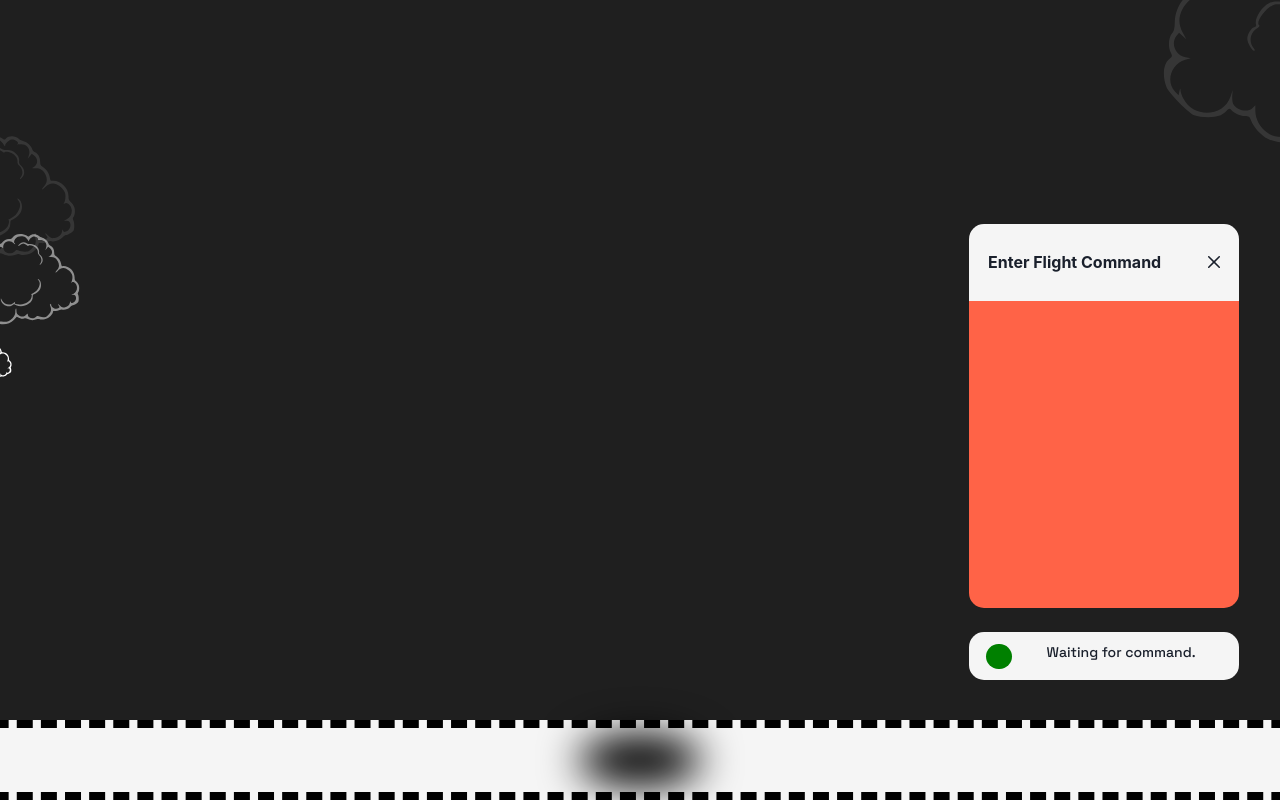
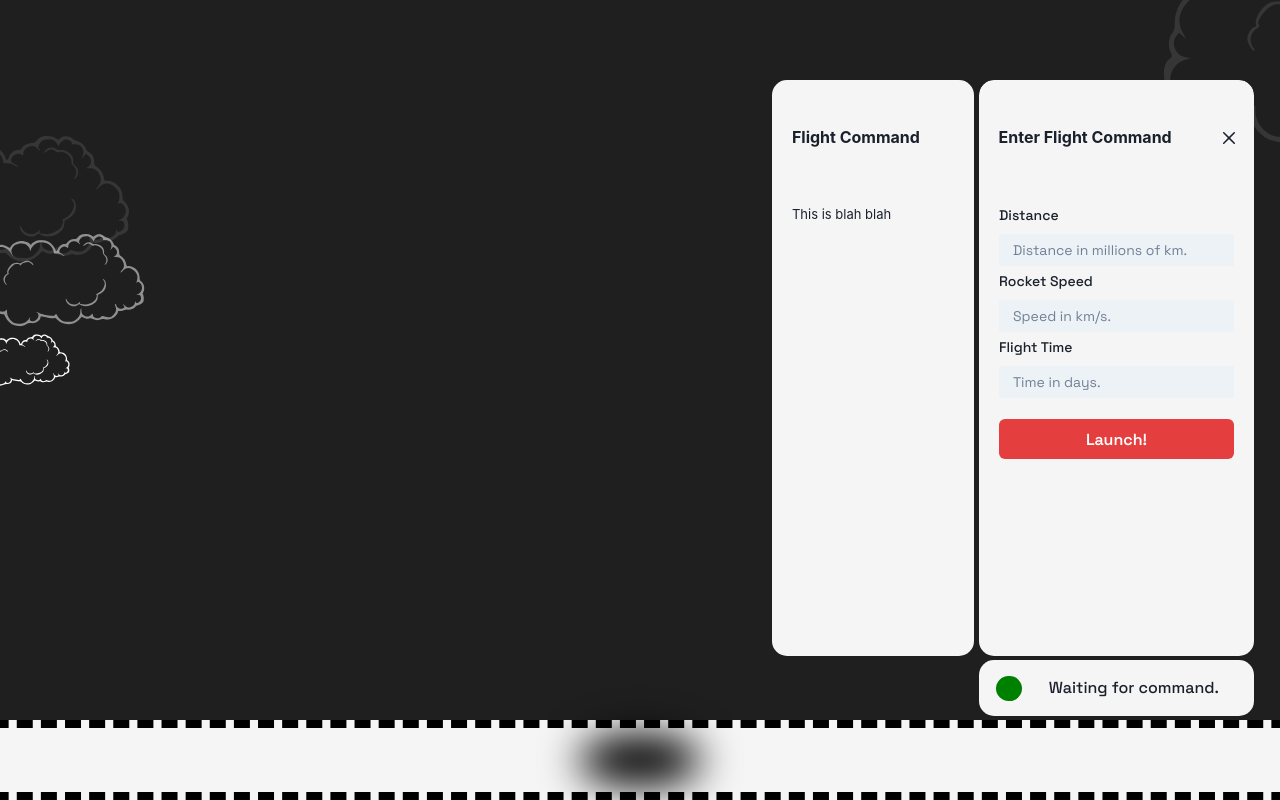
Before and after one commit to DarwisNarvaezDev/space-ship-adventure, a React (Create React App) app: page / in a window 1280 px wide. Both pictures are taken after a click on the element "Waiting for command.". Shown: the top 800 px of the page. Built offline with nearby package versions, Linux system fonts and the light colour scheme.

Commit message:
Progress on menu

```diff
--- a/src/components/Menu.tsx
+++ b/src/components/Menu.tsx
@@ -1,47 +1,90 @@
-import { Badge, Box, CloseButton, Flex, FormControl, FormHelperText, FormLabel, HStack, Heading, Radio, RadioGroup, ScaleFade, Tag, Text, useDisclosure } from "@chakra-ui/react";
+import { Badge, Box, CloseButton, Flex, FormControl, FormHelperText, FormLabel, HStack, Heading, Radio, RadioGroup, ScaleFade, Stack, Tag, Text, useDisclosure } from "@chakra-ui/react";
 import MenuStyles from '../styles/menu/menu.module.css'
 import React, { useState } from "react";
 import { CenteredProps } from "../styles/chakra/Props.tsx";
 import { Messages } from "../messages/Messages.tsx";
 import MenuCommandForm from "./menu/MenuCommandForm.tsx";
+import StatusContainer from "./menu/StatusContainer.tsx";
+import HintBox from "./menu/HintBox.tsx";
+import { MenuFormFieldNames } from "../interfaces/MenuForm.tsx";
+import { MenuHintBoxContent } from "../interfaces/MenuHintBoxContent.tsx";
 
 function Menu() {
 
-    const [statusText, setStatusText] = useState<string>('Waiting for command.')
+  const [statusText, setStatusText] = useState<string>(Messages.menu.waitingForCommand)
   const { isOpen, onToggle } = useDisclosure()
+  const [ menuHintBoxContent, setMenuHintBoxContent ] = useState<MenuHintBoxContent>({
+    title: "Flight Command",
+    content: "This is blah blah"
+  })
 
   const handleMouseOverStatusBadge = (evt: React.MouseEvent): void => {
-        if(!isOpen){
+    if (!isOpen) {
       setStatusText(Messages.menu.clickToEnterCommand)
-        }else{
+    } else {
       setStatusText(Messages.menu.clickToCloseForm)
     }
   }
 
-    const hanldeMouseLeaveStatusBadge = (evt: React.MouseEvent): void => {
+  const handleMouseLeaveStatusBadge = (evt: React.MouseEvent): void => {
     setStatusText(Messages.menu.waitingForCommand)
   }
 
   const handleClickStatusBadge = (evt: React.MouseEvent): void => {
-        if( isOpen ){
+    if (isOpen) {
       setStatusText(Messages.menu.waitingForCommand)
-        }else{
+    } else {
       setStatusText(Messages.menu.clickToCloseForm)
     }
     onToggle()
   }
 
+  const handleFormInputClick = (evt: React.MouseEvent): void => {
+    const clickedField = evt.target.name
+
+    switch( clickedField ){
+      case MenuFormFieldNames.distance:
+        setMenuHintBoxContent({
+          title: "Distance",
+          content: "This is blah blah"
+        })
+        break;
+      case MenuFormFieldNames.rocketSpeed:
+        setMenuHintBoxContent({
+          title: "Rocket Speed",
+          content: "This is blah blah"
+        })
+        break;
+      case MenuFormFieldNames.flightTime:
+          setMenuHintBoxContent({
+            title: "Flight Time",
+            content: "This is blah blah"
+          })
+          break;
+    }
+
+  }
+
   return (
+    <Flex
+      id="menuWrapper"
+      width={"500px"}
+      height={"80%"}
+      zIndex={"99999"}
+      position={"absolute"}
+      right={"10%"}
+      bottom={"10%"}
+      justifyContent={"right"}
+    >
+      { isOpen && (<HintBox
+        hintBoxContent={menuHintBoxContent}
+      />)}
       <Flex
         id='menu'
         className={MenuStyles.menu}
         as={"section"}
-            position={"absolute"}
-            // bg={"whitesmoke"}
-            width={"300px"}
-            height={"60%"}
-            right={"10%"}
-            bottom={"12%"}
+        width={"55%"}
+        height={"100%"}
         zIndex={"999999"}
         borderRadius={"15px"}
         flexDir={"column"}
@@ -49,65 +92,17 @@ function Menu() {
         {...CenteredProps}
       >
         <MenuCommandForm
+          isOpen={isOpen}
           onToggle={onToggle}
           handleClickStatusBadge={handleClickStatusBadge}
+          handleFormInputClick={handleFormInputClick}
         />
-            <Flex
-              id='statusContainer'
-              width={"100%"}
-              height={"20%"}
-              // bg={"green"}
-              {...CenteredProps}
-            >
-              <Tag
-                id='statusBadge'
-                w={"90%"}
-                h="50%"
-                borderRadius={"15px"}
-                display={"flex"}
-                {...CenteredProps}
-                bg={"whitesmoke"}
-                gap={2}
-                cursor={"pointer"}
-                onMouseOver={handleMouseOverStatusBadge}
-                onMouseLeave={hanldeMouseLeaveStatusBadge}
-                onClick={handleClickStatusBadge}
-              >
-                <Box
-                  id='statusLightWrapper'
-                  width={"10%"}
-                  h={"100%"}
-                  display={"flex"}
-                  {...CenteredProps}
-                >
-                  <Badge
-                    id='statusLight'
-                    as={"span"}
-                    w="100%"
-                    height={"25px"}
-                    borderRadius={"full"}
-                    bg={"green"}
-                  >
-                  </Badge>
-                </Box>
-                <Box
-                  id='statusLight'
-                  width={"80%"}
-                  h={"100%"}
-                  // bg={"blue"}
-                  display={"flex"}
-                  {...CenteredProps}
-                >
-                  <Text
-                    as="p"
-                    w={"90%"}
-                    h={"50%"}
-                    textAlign={"center"}
-                  >
-                    {statusText}
-                  </Text>
-                </Box>
-              </Tag>
+        <StatusContainer
+          handleMouseOverStatusBadge={handleMouseOverStatusBadge}
+          handleClickStatusBadge={handleClickStatusBadge}
+          handleMouseLeaveStatusBadge={handleMouseLeaveStatusBadge}
+          statusText={statusText}
+        />
       </Flex>
     </Flex>
   );
--- /dev/null
+++ b/src/components/menu/HintBox.tsx
@@ -0,0 +1,55 @@
+import { Flex, Heading, Stack, Text } from "@chakra-ui/react";
+import React, { FunctionComponent } from "react";
+import { MenuHintBoxContent } from "../../interfaces/MenuHintBoxContent";
+
+interface HintBoxProps {
+    hintBoxContent: MenuHintBoxContent
+}
+
+const HintBox: FunctionComponent<HintBoxProps> = ({hintBoxContent}) => {
+    return (
+        <Flex
+              id="menuFormHintBoxWrapper"
+              w={"45%"}
+              h={"100%"}
+              justifyContent={"right"}
+            >
+              <Stack
+                id="menuFormHintBox"
+                width={"90%"}
+                height={"90%"}
+                bg={"whitesmoke"}
+                mr={"5px"}
+                borderRadius={"15px"}
+                direction={"column"}
+                spacing={0}
+                overflow={"hidden"}
+              >
+                <Flex
+                  id="hintHeader"
+                  width={"100%"}
+                  h={"20%"}
+                  justifyContent={"left"}
+                  align={"center"}
+                >
+                  <Heading pl={"20px"} size={"sm"}>{hintBoxContent.title}</Heading>
+                </Flex>
+                <Flex
+                  id="hintText"
+                  w={"100%"}
+                  height={"80%"}
+                  pl={"20px"}
+                  pt={"10px"}
+                  pr={"20px"}
+                >
+                <Text
+                  fontSize={"13px"}
+                  maxW={"100%"}
+                >{hintBoxContent.content}</Text>
+                </Flex>
+                </Stack>
+            </Flex>
+     );
+}
+
+export default HintBox;
--- a/src/components/menu/MenuCommandForm.tsx
+++ b/src/components/menu/MenuCommandForm.tsx
@@ -1,28 +1,33 @@
-import { CloseButton, Flex, FormControl, Heading } from "@chakra-ui/react";
+import { Box, Button, CloseButton, Flex, FormControl, FormLabel, Heading, Input } from "@chakra-ui/react";
 import React, { FunctionComponent } from "react";
 import { Messages } from "../../messages/Messages.tsx";
 import { CenteredProps } from "../../styles/chakra/Props.tsx";
-import { Formik } from "formik";
+import { Field, Form, Formik } from "formik";
+import MenuStyles from '../../styles/menu/menu.module.css'
+
 
 interface MenuCommandFormProps {
+    isOpen: boolean
     onToggle: Function
     handleClickStatusBadge: Function
+    handleFormInputClick: Function
 }
 
 const MenuCommandForm: FunctionComponent<MenuCommandFormProps> = ({
+    isOpen,
     onToggle,
-    handleClickStatusBadge
+    handleClickStatusBadge,
+    handleFormInputClick
 }) => {
     return (
       <Flex
         id="commandFormContainer"
-        width={"90%"}
-        height={"80%"}
+        width={"100%"}
+        height={"90%"}
         borderRadius={"15px"}
         overflow={"hidden"}
       >
-        {/* { isOpen && ( */}
-        {true && (
+        { isOpen && (
           <Flex
             w={"100%"}
             h={"100%"}
@@ -59,8 +64,14 @@ const MenuCommandForm: FunctionComponent<MenuCommandFormProps> = ({
                 }}
               />
             </Flex>
-            <Flex id="formBody" w={"100%"} h={"80%"} bg="tomato">
-              <FormControl id="commandForm">
+            <Box
+              id="formBody"
+              w={"100%"}
+              h={"80%"}
+              display={"flex"}
+              flexDir={"column"}
+              {...CenteredProps}
+              >
                 <Formik
                   initialValues={{
                     distance: "",
@@ -86,11 +97,77 @@ const MenuCommandForm: FunctionComponent<MenuCommandFormProps> = ({
                     isSubmitting,
                   }) => (
                     // The form here
-                    <></>
+                    <Form
+                      className={MenuStyles.menuForm}
+                      style={{
+                        width: "100%",
+                        height: "100%",
+                        paddingLeft: "20px",
+                        paddingTop: "10px",
+                        paddingRight: "20px",
+                        display: "flex",
+                        flexDirection: "column"
+                      }}
+                    >
+                      <Field name='distance'>
+                        {({ field, form }) => (
+                         <FormControl>
+                            <FormLabel fontSize={"sm"}>Distance</FormLabel>
+                            <Input
+                              onClick={(evt: React.MouseEvent) => {
+                                handleFormInputClick(evt)
+                              }}
+                              variant={"filled"}
+                              {...field}
+                              placeholder='Distance in millions of km.'
+                              size={"sm"}
+                              ></Input>
+                         </FormControl>
+                        )}
+                      </Field>
+                      <Field name='rocketSpeed'>
+                        {({ field, form }) => (
+                         <FormControl>
+                            <FormLabel fontSize={"sm"}>Rocket Speed</FormLabel>
+                            <Input
+                              variant={"filled"}
+                              {...field}
+                              placeholder='Speed in km/s.'
+                              onClick={(evt: React.MouseEvent) => {
+                                handleFormInputClick(evt)
+                              }}
+                              size={"sm"}
+                              ></Input>
+                         </FormControl>
+                        )}
+                      </Field>
+                      <Field name='flightTime'>
+                        {({ field, form }) => (
+                         <FormControl>
+                            <FormLabel fontSize={"sm"}>Flight Time</FormLabel>
+                            <Input
+                              variant={"filled"}
+                              {...field}
+                              placeholder='Time in days.'
+                              onClick={(evt: React.MouseEvent) => {
+                                handleFormInputClick(evt)
+                              }}
+                              size={"sm"}
+                              ></Input>
+                         </FormControl>
+                        )}
+                    </Field>
+                    <Button
+                      mt={4}
+                      colorScheme='red'
+                      type='submit'
+                    >
+                      Launch!
+                    </Button>
+                  </Form>
                   )}
                 </Formik>
-              </FormControl>
-            </Flex>
+            </Box>
           </Flex>
         )}
       </Flex>
--- /dev/null
+++ b/src/components/menu/StatusContainer.tsx
@@ -0,0 +1,75 @@
+import { Badge, Box, Flex, Tag, Text } from "@chakra-ui/react";
+import React, { FunctionComponent } from "react";
+import { CenteredProps } from "../../styles/chakra/Props.tsx";
+
+interface StatusContainerProps {
+    handleMouseOverStatusBadge: Function
+    handleClickStatusBadge: Function
+    handleMouseLeaveStatusBadge: Function
+    statusText: string
+}
+
+const StatusContainer: FunctionComponent<StatusContainerProps> = ({
+    handleMouseOverStatusBadge,
+    handleClickStatusBadge,
+    handleMouseLeaveStatusBadge,
+    statusText
+}) => {
+    return (
+        <Flex
+        id='statusContainer'
+        width={"100%"}
+        height={"10%"}
+        {...CenteredProps}
+      >
+        <Tag
+          id='statusBadge'
+          w={"100%"}
+          h="86%"
+          borderRadius={"15px"}
+          display={"flex"}
+          {...CenteredProps}
+          bg={"whitesmoke"}
+          gap={2}
+          cursor={"pointer"}
+          onMouseOver={handleMouseOverStatusBadge}
+          onMouseLeave={handleMouseLeaveStatusBadge}
+          onClick={handleClickStatusBadge}
+        >
+          <Box
+            id='statusLightWrapper'
+            width={"10%"}
+            h={"100%"}
+            display={"flex"}
+            {...CenteredProps}
+          >
+            <Badge
+              id='statusLight'
+              as={"span"}
+              w="100%"
+              height={"25px"}
+              borderRadius={"full"}
+              bg={"green"}
+            >
+            </Badge>
+          </Box>
+          <Box
+            id='statusLight'
+            width={"80%"}
+            h={"100%"}
+            display={"flex"}
+            {...CenteredProps}
+          >
+            <Text
+              as="p"
+              fontSize={"md"}
+            >
+            {statusText}
+            </Text>
+          </Box>
+        </Tag>
+      </Flex>
+     );
+}
+
+export default StatusContainer;
--- /dev/null
+++ b/src/interfaces/MenuForm.tsx
@@ -0,0 +1,5 @@
+export enum MenuFormFieldNames {
+    distance = "distance",
+    rocketSpeed = "rocketSpeed",
+    flightTime = "flightTime"
+}
--- /dev/null
+++ b/src/interfaces/MenuHintBoxContent.tsx
@@ -0,0 +1,4 @@
+export interface MenuHintBoxContent{
+    title: string
+    content: string
+}
--- a/src/styles/menu/menu.module.css
+++ b/src/styles/menu/menu.module.css
@@ -13,3 +13,7 @@
     /* font-weight: bold; */
     font-style: normal;
 }
+
+.menuForm {
+    gap: 5px;
+}
```
Also changed, not shown: 1 other file (tests, documents, lock files or other folders). Lines whose indentation alone changed are shown as unchanged.
